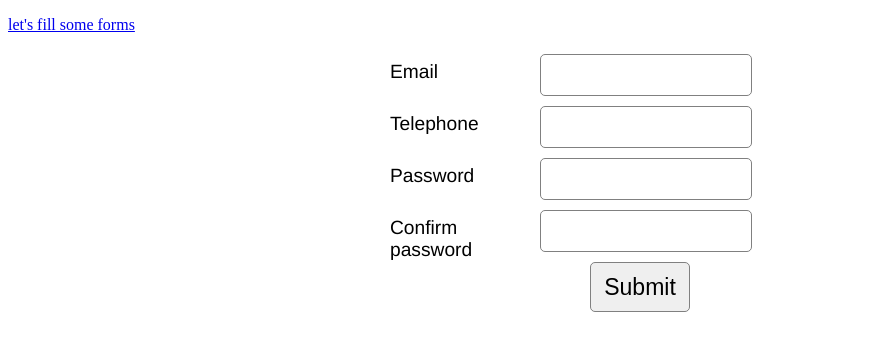
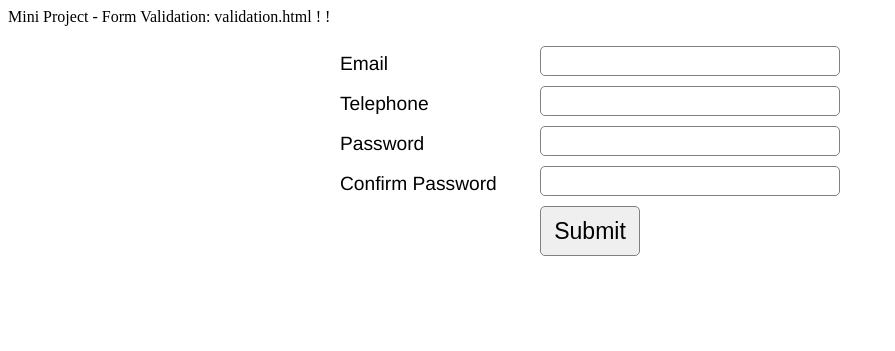
Before and after one commit to kaustubhhiware/archive, a Jekyll site: the page learning/jquery/index3.html, which Jekyll copies as it is, in a window 1280 px wide. Shown: the top 351 px of the page, without its empty margins (0-895 px from the left). Built offline with Jekyll 4.4.1, drawn with Linux system fonts in a browser that asks for light colours; nearby versions of some CDN libraries; library files that are not in the unit come from our copies.

Commit message:
meh , another attempt at getting things to work the way they are supposed to

```diff
--- a/learning/jquery/index3.html
+++ b/learning/jquery/index3.html
@@ -1,48 +1,51 @@
+Mini Project - Form Validation:
+validation.html
+!
+!
 <!doctype html>
 <html>
 <head>
-<title>Webpage4.1</title>
+<title>Learning jQuery</title>
 
 <meta charset="utf-8" />
 <meta http-equiv="Content-type" content="text/html; charset=utf-8" />
 <meta name="viewport" content="width=device-width, initial-scale=1" />
 
 <script type="text/javascript" src="jquery.min.js"></script>
-<style type="text/css">
 
-	#wrapper{
-		width: 500px;
+
+<style>
+
+#wrapper {
+width:600px;
 margin:0 auto;
 font-family: helvetica;
-		font-size: 1.2em;
+font-size:1.2em;
 }
 
-	input{
-		width: 200px;
-		height: 30px;
-		padding: 5px;
-		border-radius: 5px;
-		font-size: 1.2em;
-		border:1px solid grey;
-		margin-bottom: 10px;
-
+input {	width:300px;
+height:30px;
+padding:5px;
+border-radius:5px;
+font-size:1.2em;
+border: 1px solid grey;
+margin-bottom:10px;
 }
 
-	label{
-		width: 150px;
-		float: left;
-		left:200px;
-		padding-top: 7px;
+label {
+width:200px;
+float:left;
+padding-top:7px;
 }
 
-	#submitButton{
-		height: 50px;
-		margin-left: 200px;
-		width: 100px;
+#submitButton {
+height:50px;
+margin-left:200px;
+width:100px;
 }
 
-	#error{
-		color: red;
+#error {
+color:red;
 margin:20px;
 }
 
@@ -50,49 +53,40 @@
 	</head>
 
 <body>
-<p><a href="index3.html">let's fill some forms</a></p>
 
 <div id="wrapper">
-<form id="validationForm">
 
 <div id="error"></div>
 
+<form id="validationForm">
+
 <label for="email">Email</label>
-	<input name="email" id="email"/>
+<input name="email" id="email" />
 
 <label for="phone">Telephone</label>
-	<input name="phone" id="phone"/>
+<input name="phone" id="phone" />
 
 <label for="pass">Password</label>
-	<input name="pass" type="password" id="pass1"/>
+<input name="pass" type="password" id="pass1" />
 
-	<label for="pass">Confirm password</label>
-	<input name="pass" type="password" id="pass2"/>
+<label for="pass">Confirm Password</label>
+<input name="pass" type="password" id="pass2" />
 
 <input id="submitButton" type="submit" value="Submit" />
 
 </form>
+
 </div>
-
-
-<script type="text/javascript" src="jquery-3.0.0.min.js"></script>
 	<script>
 
-	//online version of jquery : http://code.jquery.com/jquery.min.js
-	/*online version of jquery ui :
-	 http://ajax.googleapis.com/ajax/libs/jqueryui/1.10.4/jquery-ui.min.js
-	*/
-	alert("Mike testing");
-
-	//form
-	$("#validationForm").submit(function(event){
+$("#validationForm").submit(function(event) {
 
 var errorMessage="";
-		//now what this does is , it submits the form and generates the new one - default
+
 event.preventDefault();
 
-		//validate email function - stackOverFlow _/\_
-		function isValidEmailAddress(emailAddress) {
+function
+isValidEmailAddress(emailAddress) {
 var pattern = new RegExp(/^((([a-z]|\d|
 [!#\$%&'\*\+\-\/=\?\^_`{\|}~]|[\u00A0-\uD7FF\uF900-\uFDCF\uFDF0-\uFFEF])+(\.([a-
 z]|\d|[!#\$%&'\*\+\-\/=\?\^_`{\|}~]|[\u00A0-\uD7FF\uF900-\uFDCF\uFDF0-\uFFEF])
```
Also changed, not shown: other parts of learning/jquery/index3.html (+36 -4 lines), learning/jquery/index4.html (added, +140 -0 lines). Lines whose indentation alone changed are shown as unchanged.
